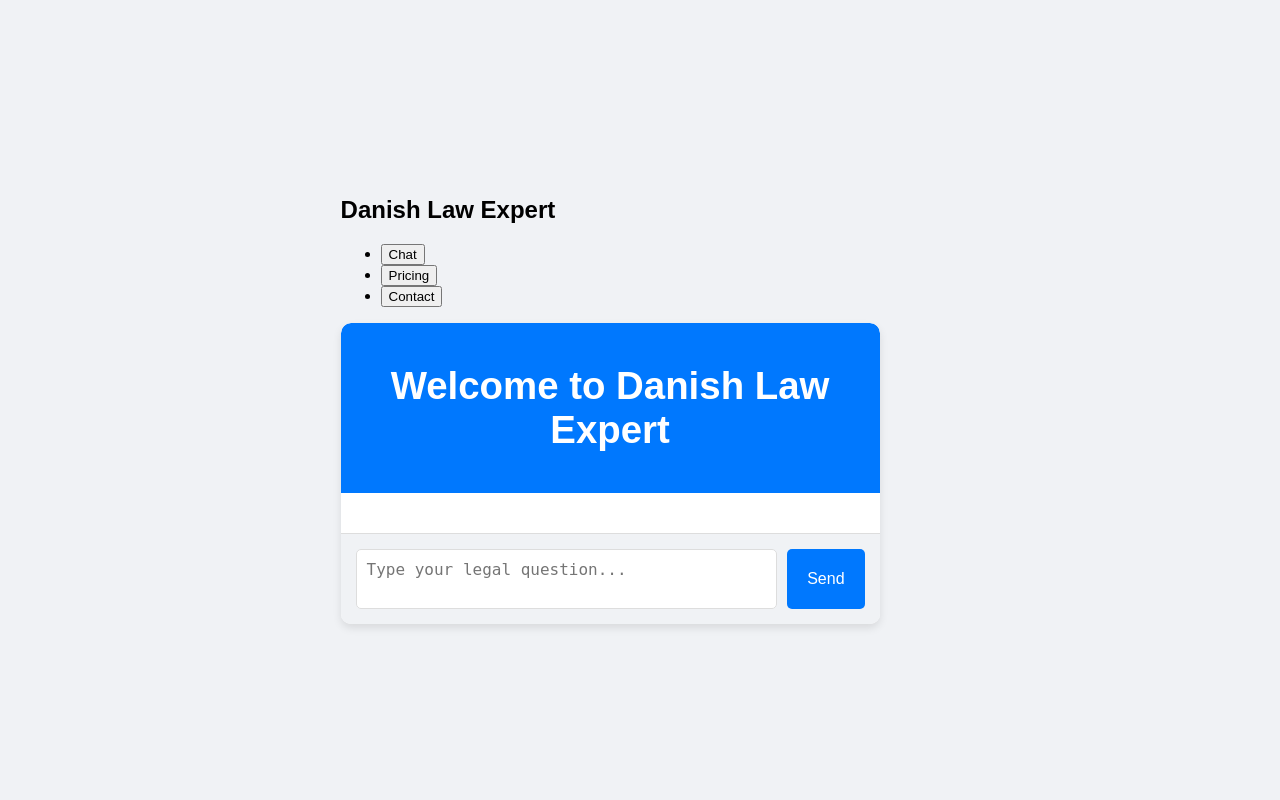
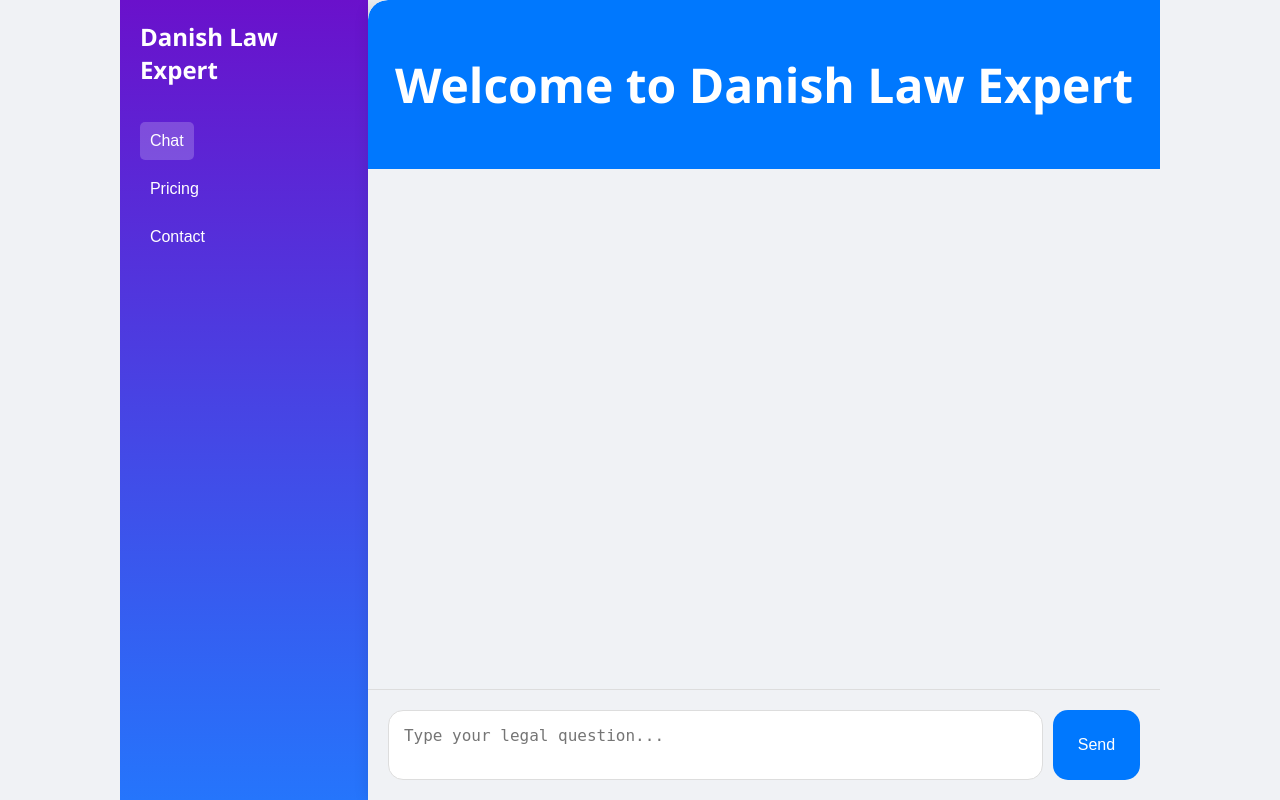
Before and after one commit to sebspetersen/danish-law-gpt, a Flask app: page / in a window 1280 px wide. Run offline with Flask 2, Linux system fonts and the light colour scheme.

Commit message:
Update styles.css

```diff
--- a/static/styles.css
+++ b/static/styles.css
@@ -2,25 +2,71 @@
 body, html {
     margin: 0;
     padding: 0;
-    font-family: Arial, sans-serif;
+    font-family: 'Segoe UI', Tahoma, Geneva, Verdana, sans-serif;
     background-color: #f0f2f5;
+    height: 100%;
     display: flex;
     justify-content: center;
     align-items: center;
-    height: 100vh;
+    overflow: hidden;
+}
+
+/* App Container */
+.app-container {
+    display: flex;
+    width: 100%;
+    height: 100%;
+}
+
+/* Sidebar */
+.sidebar {
+    width: 20%;
+    max-width: 250px;
+    background: linear-gradient(180deg, #6a11cb, #2575fc);
+    padding: 20px;
+    color: white;
+    display: flex;
+    flex-direction: column;
+    align-items: flex-start;
+    box-shadow: 0 0 15px rgba(0, 0, 0, 0.1);
+}
+
+.sidebar h2 {
+    margin: 0 0 20px 0;
+    font-size: 1.5rem;
+}
+
+.sidebar ul {
+    list-style: none;
+    padding: 0;
+}
+
+.nav-button {
+    background: none;
+    border: none;
+    color: white;
+    padding: 10px;
+    margin-bottom: 10px;
+    cursor: pointer;
+    font-size: 1rem;
+    text-align: left;
+    transition: background 0.3s;
+}
+
+.nav-button:hover, .nav-button.active {
+    background-color: rgba(255, 255, 255, 0.2);
+    border-radius: 5px;
 }
 
 /* Chat Container */
 .chat-container {
-    width: 90%;
-    max-width: 600px;
-    height: 80%;
-    max-height: 700px;
-    background-color: #fff;
-    border-radius: 10px;
-    box-shadow: 0 4px 8px rgba(0, 0, 0, 0.1);
+    flex: 1;
     display: flex;
     flex-direction: column;
+    height: 100%;
+    background-color: #fff;
+    box-shadow: 0 0 15px rgba(0, 0, 0, 0.1);
+    border-top-left-radius: 20px;
     overflow: hidden;
 }
 
@@ -28,12 +74,11 @@ body, html {
 .chat-header {
     background-color: #0078fe;
     color: #fff;
-    padding: 15px;
+    padding: 20px;
     text-align: center;
-    font-size: 1.2rem;
+    font-size: 1.5rem;
     font-weight: bold;
-    border-top-left-radius: 10px;
-    border-top-right-radius: 10px;
+    border-top-left-radius: 20px;
 }
 
 /* Chat Box */
@@ -43,16 +88,17 @@ body, html {
     overflow-y: auto;
     display: flex;
     flex-direction: column;
-    gap: 10px;
+    gap: 15px;
+    background-color: #f0f2f5;
 }
 
 /* Messages */
 .message {
     max-width: 75%;
-    padding: 10px;
+    padding: 15px;
     border-radius: 10px;
     line-height: 1.6;
-    font-size: 0.95rem;
+    font-size: 1rem;
 }
 
 .message.user {
@@ -63,8 +109,9 @@ body, html {
 
 .message.bot {
     align-self: flex-start;
-    background-color: #f1f0f0;
+    background-color: #fff;
     color: #000;
+    box-shadow: 0 0 10px rgba(0, 0, 0, 0.1);
 }
 
 .message.loading {
@@ -76,17 +123,18 @@ body, html {
 /* Chat Input */
 .chat-input-container {
     display: flex;
-    padding: 15px;
+    padding: 20px;
     background-color: #f0f2f5;
     border-top: 1px solid #ddd;
+    gap: 10px;
 }
 
 #question {
     flex: 1;
     resize: none;
     border: 1px solid #ddd;
-    border-radius: 5px;
-    padding: 10px;
+    border-radius: 15px;
+    padding: 15px;
     font-size: 1rem;
     outline: none;
 }
@@ -95,10 +143,9 @@ body, html {
     background-color: #0078fe;
     color: #fff;
     border: none;
-    padding: 10px 20px;
-    margin-left: 10px;
+    padding: 15px 25px;
     font-size: 1rem;
-    border-radius: 5px;
+    border-radius: 15px;
     cursor: pointer;
     transition: background-color 0.3s;
 }
@@ -109,22 +156,19 @@ body, html {
 
 /* Formatting for organized response sections */
 .response-section {
-    background-color: #ffffff;
-    border-left: 4px solid #0078fe;
-    padding: 10px 15px;
-    margin-top: 10px;
-    margin-bottom: 10px;
+    margin-bottom: 15px;
+    padding: 15px;
+    background-color: #fff;
+    border-left: 5px solid #0078fe;
     border-radius: 8px;
 }
 
 .response-section h3 {
     margin-top: 0;
     color: #0078fe;
-    font-size: 1rem;
 }
 
 .response-section p {
     margin: 0;
     line-height: 1.6;
-    font-size: 0.95rem;
 }
```
